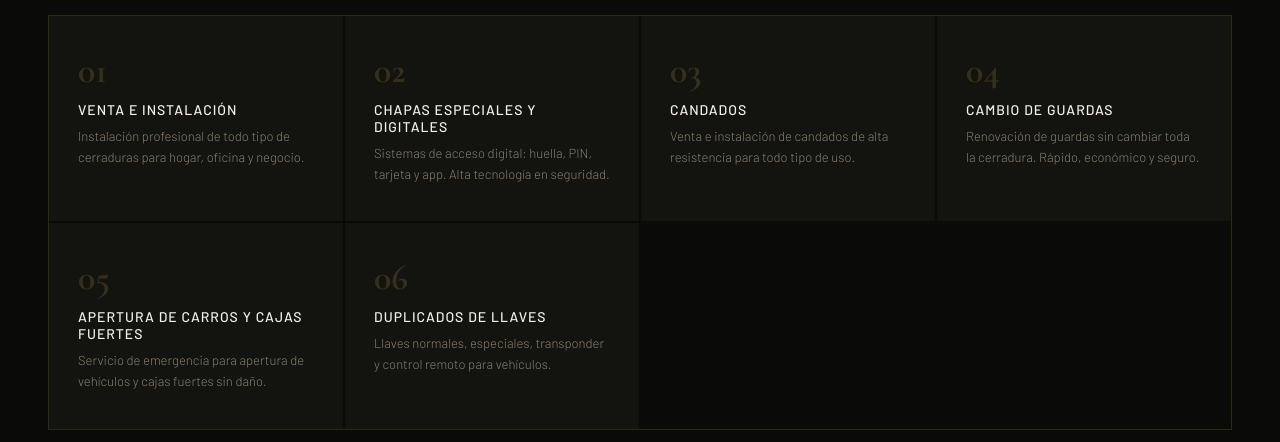
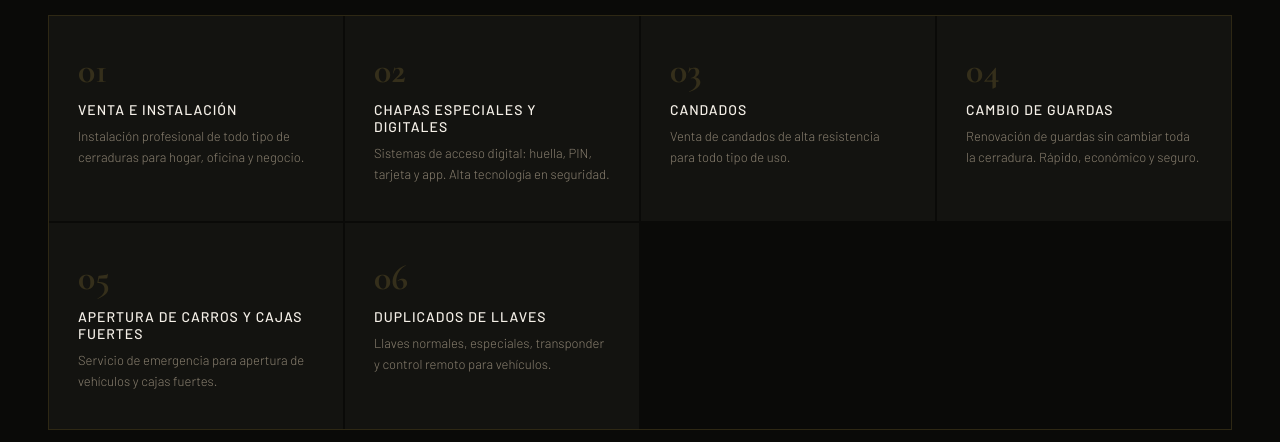
Before and after one commit to iangarzonmedina1126-arch/cerrajeria-orbit, a plain HTML site: page index.html in a window 1280 px wide. Shown: the part 1200-1642 px from the top of the page. Drawn offline with nearby package versions, Linux system fonts and the light colour scheme.

Commit message:
Update index.html

```diff
--- a/index.html
+++ b/index.html
@@ -82,7 +82,7 @@
     <div class="serv-item fade-up">
       <div class="serv-num">03</div>
       <div class="serv-nombre">Candados</div>
-      <div class="serv-desc">Venta e instalación de candados de alta resistencia para todo tipo de uso.</div>
+      <div class="serv-desc">Venta de candados de alta resistencia para todo tipo de uso.</div>
     </div>
     <div class="serv-item fade-up">
       <div class="serv-num">04</div>
@@ -92,7 +92,7 @@
     <div class="serv-item fade-up">
       <div class="serv-num">05</div>
       <div class="serv-nombre">Apertura de Carros y Cajas Fuertes</div>
-      <div class="serv-desc">Servicio de emergencia para apertura de vehículos y cajas fuertes sin daño.</div>
+      <div class="serv-desc">Servicio de emergencia para apertura de vehículos y cajas fuertes.</div>
     </div>
     <div class="serv-item fade-up">
       <div class="serv-num">06</div>
```
